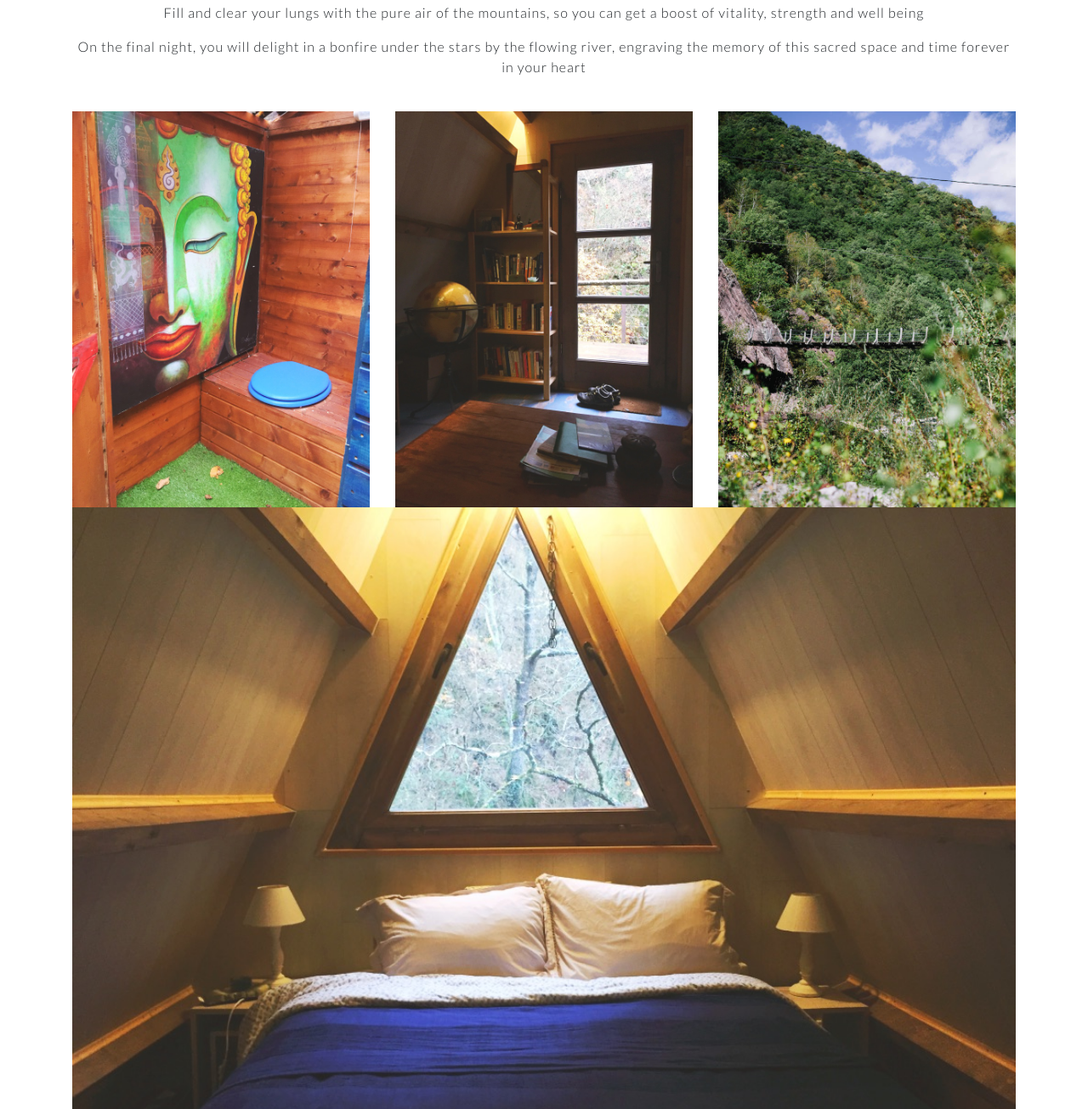
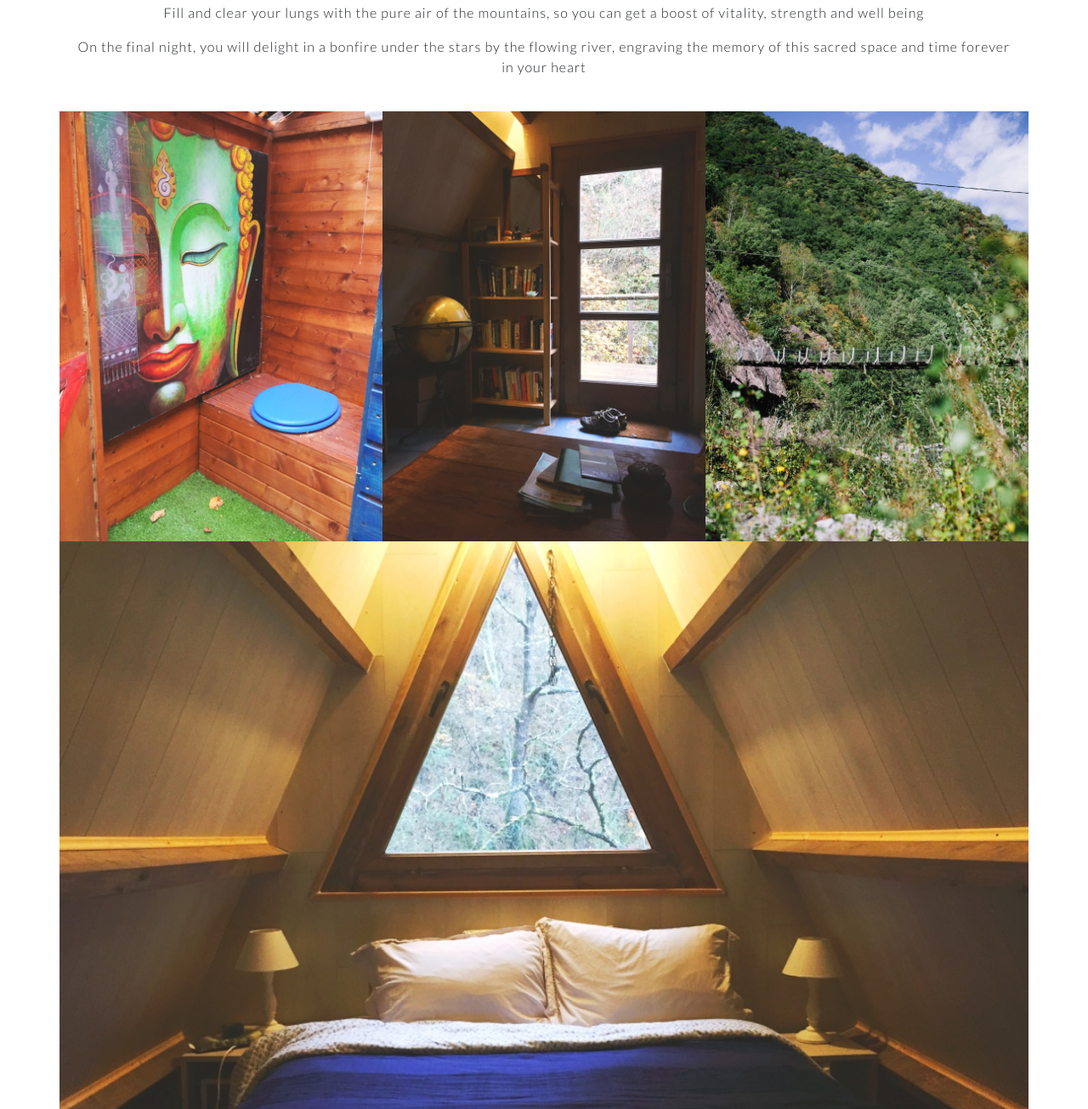
Before and after one commit to kescardoso/yinnsound, a plain HTML site: page index.html in a window 1280 px wide. Shown: the part 7655-8960 px from the top of the page at 85% size. Drawn offline with nearby package versions, Linux system fonts and the light colour scheme; a web font is replaced by a local one.

Commit message:
Removed padding from Location images

```diff
--- a/index.html
+++ b/index.html
@@ -352,15 +352,15 @@
             </div>
 
             <div class="row loc-img-tri">
-                <div class="col-md-4"><img src="images/TB03.jpg" class="img-fluid" alt="Thousand Bridges Center"></div>
-                <div class="col-md-4"><img src="images/TB05.jpg" class="img-fluid" alt="Thousand Bridges Center"></div>
-                <div class="col-md-4"><img src="images/TB01.jpg" class="img-fluid" alt="Thousand Bridges Center"></div>
+                <div class="col-md-4 location-image"><img src="images/TB03.jpg" class="img-fluid" alt="Thousand Bridges Center"></div>
+                <div class="col-md-4 location-image"><img src="images/TB05.jpg" class="img-fluid" alt="Thousand Bridges Center"></div>
+                <div class="col-md-4 location-image"><img src="images/TB01.jpg" class="img-fluid" alt="Thousand Bridges Center"></div>
             </div>
             <div class="row loc-img">
-                <div class="col-12"><img src="images/TB04.jpg" class="img-fluid" alt="Thousand Bridges Center"></div>
+                <div class="col-12 location-image"><img src="images/TB04.jpg" class="img-fluid" alt="Thousand Bridges Center"></div>
             </div>
             <div class="row loc-img mb-2">
-                <div class="col-12"><img src="images/TB02.jpg" class="img-fluid" alt="Thousand Bridges Center"></div>
+                <div class="col-12 location-image"><img src="images/TB02.jpg" class="img-fluid" alt="Thousand Bridges Center"></div>
             </div>
 
             <div class="row">
--- a/style.css
+++ b/style.css
@@ -127,6 +127,10 @@ h4 {
     padding: 0;
     width: 100%;
     height: auto;
+}
+
+.location-image {
+    padding: 0;
 }
 
 /*---------------------------------------------------------------- Containers */
```
